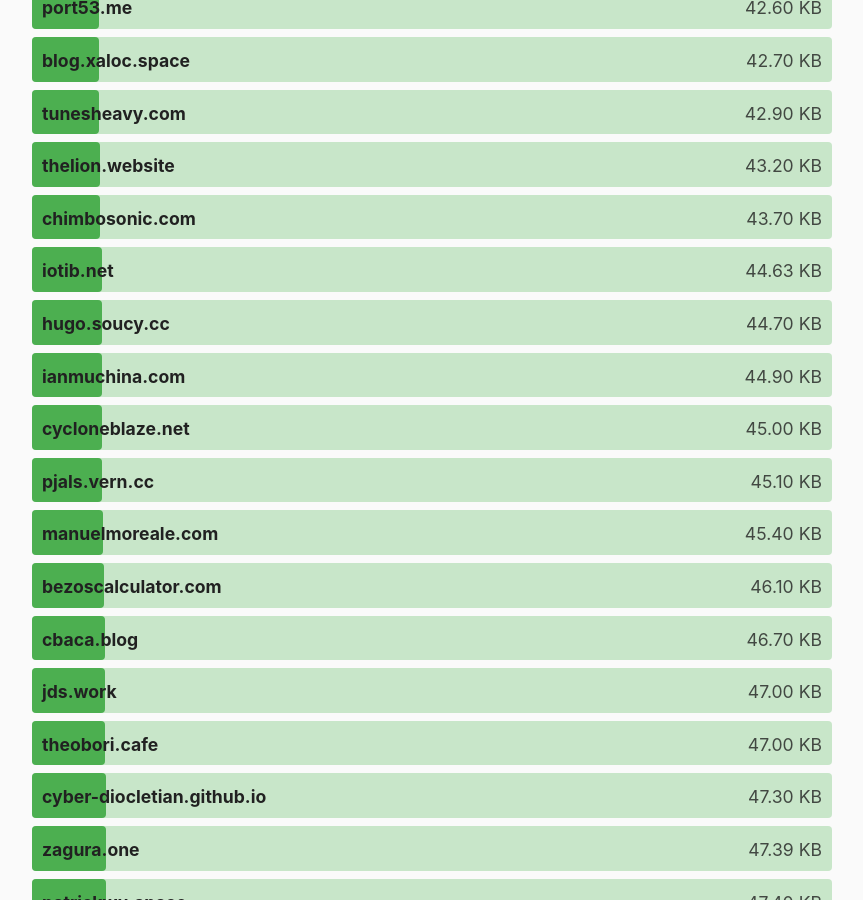
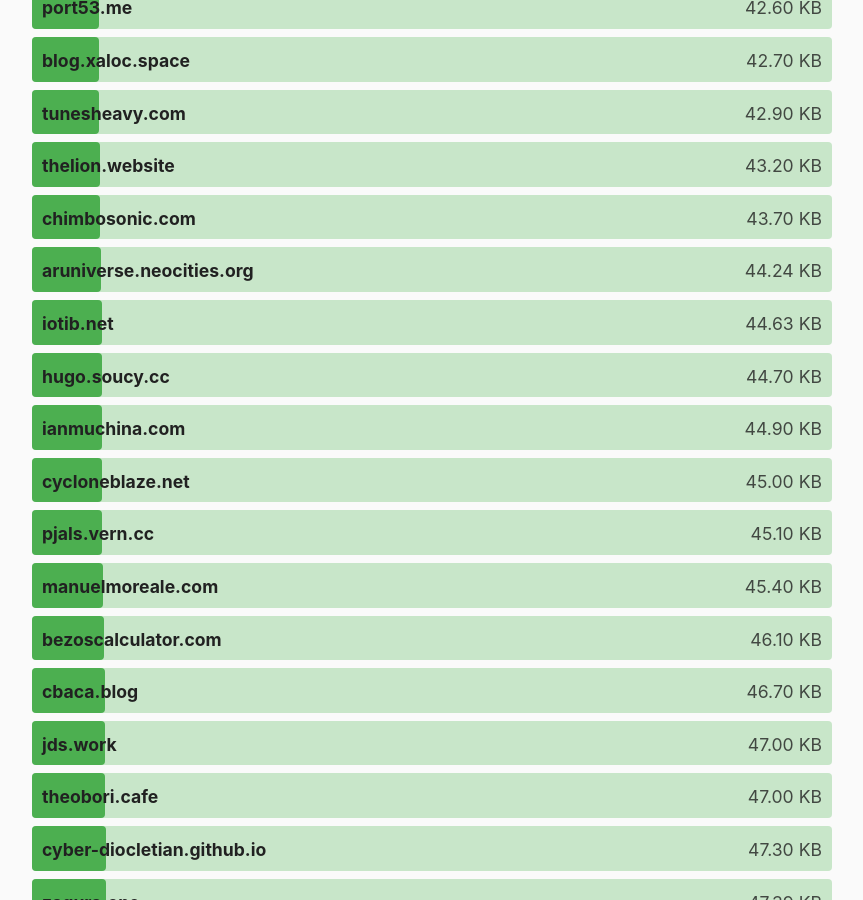
Before and after one commit to kevquirk/512kb.club, a Jekyll site: the page built from index.md, in a window 1280 px wide and 900 px high, scrolled down 16049 px. Shown: the whole window, without its empty margins (208-1071 px from the left). Built offline with Jekyll 4.4.1, drawn with Linux system fonts in a browser that asks for light colours.

Commit message:
Added my website with 44.24kb
Added my new website aruniverse.neocities.org

```diff
--- a/_data/sites.yml
+++ b/_data/sites.yml
@@ -1,3 +1,8 @@
+- domain: aruniverse.neocities.org
+  url: https://aruniverse.neocities.org/
+  size: 44.24
+  last_checked: 2024-06-01
+
 - domain: 0xedward.io
   url: https://0xedward.io/
   size: 6.2
```
